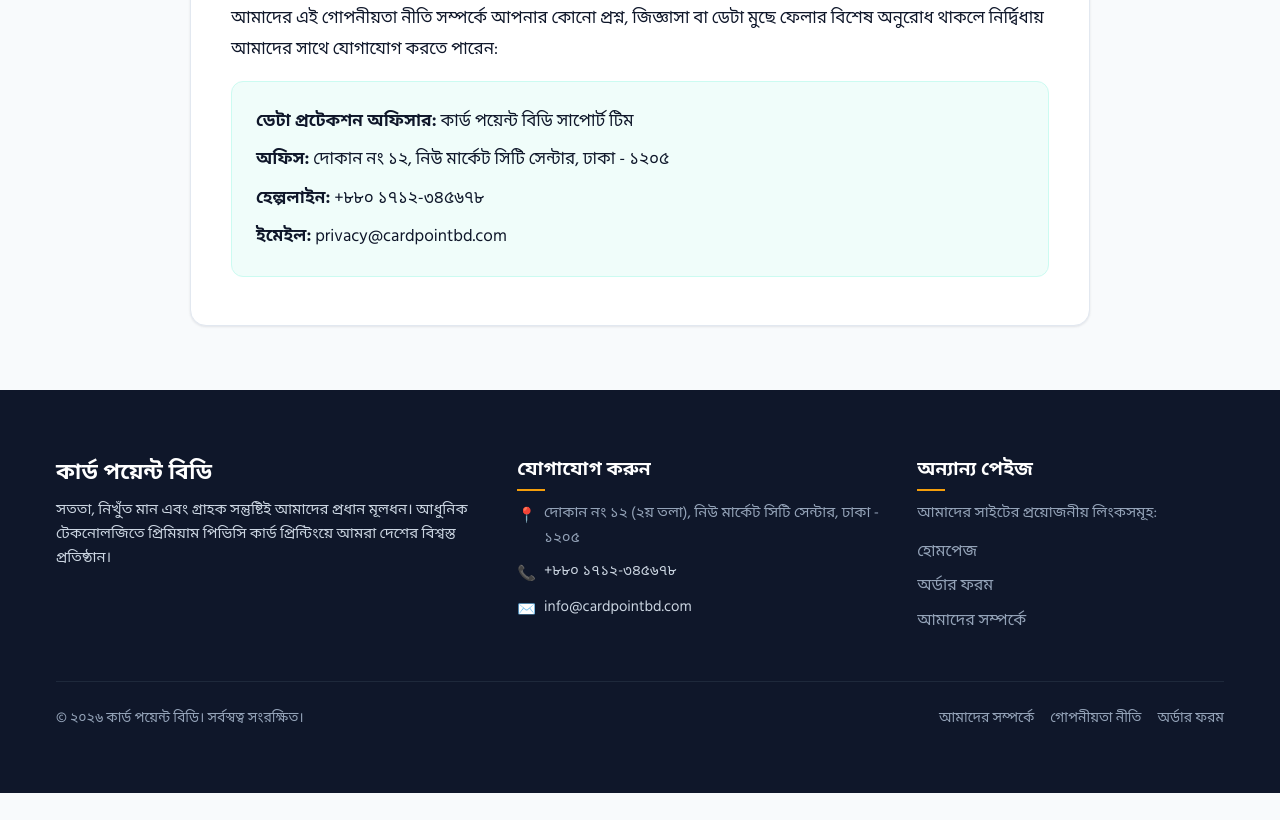
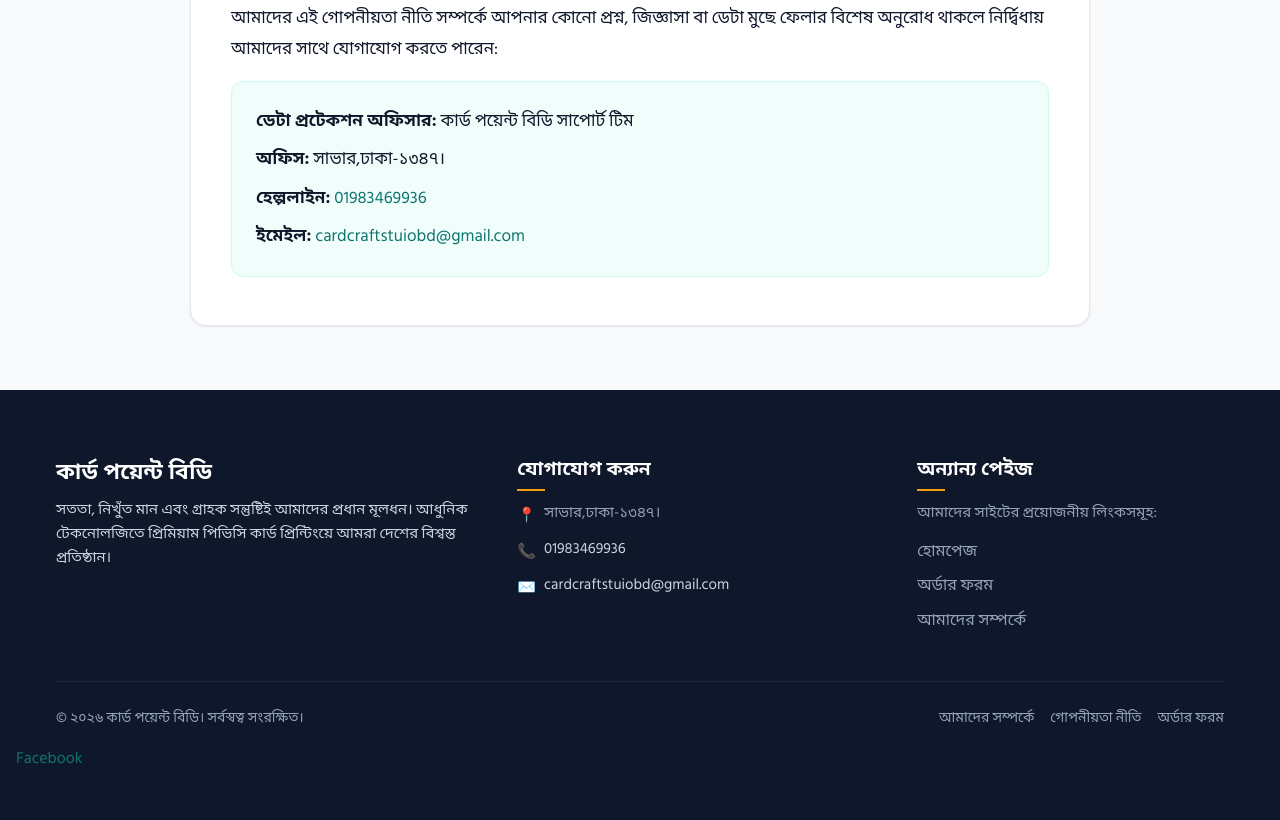
Before and after one commit to kofs46/CardCraftStudio, a plain HTML site: page privacy.html in a window 1280 px wide. Shown: the part 1543-2363 px from the top of the page. Before the commit the page ends 2336 px from the top, so only its background shows below. Drawn offline with Linux system fonts and the light colour scheme.

Commit message:
Connect business Facebook WhatsApp email and Savar address

```diff
--- a/js/main.js
+++ b/js/main.js
@@ -93,14 +93,14 @@ const previewSeed = [
 
 const previewDefaults = {
   businessName: "",
-  phone: "",
+  phone: "01983469936",
   phone2: "",
-  address: "",
-  email: "",
-  whatsapp: "",
+  address: "সাভার,ঢাকা-১৩৪৭।",
+  email: "cardcraftstuiobd@gmail.com",
+  whatsapp: "01983469936",
   bkash: "",
   nagad: "",
-  facebook: "",
+  facebook: "https://www.facebook.com/CardCraftstudiobd",
   instagram: "",
   youtube: "",
   tiktok: "",
@@ -139,7 +139,14 @@ function normalizePreview(data) {
     ...data,
     products,
     nidDemoReplacementVersion: 1,
-    settings: { ...previewDefaults, ...data.settings },
+    settings: {
+      ...previewDefaults,
+      ...data.settings,
+      ...(data.businessContactsVersion === 1 ? {} : Object.fromEntries(
+        ["phone", "phone2", "address", "email", "whatsapp", "facebook"].map((key) => [key, previewDefaults[key]])
+      )),
+    },
+    businessContactsVersion: 1,
     combos: data.combos || [],
   };
 }
@@ -226,7 +233,7 @@ function previewRead() {
     if (saved) {
       const previous = JSON.parse(saved);
       const normalized = normalizePreview(previous);
-      if (previous.nidDemoReplacementVersion !== 1) {
+      if (previous.nidDemoReplacementVersion !== 1 || previous.businessContactsVersion !== 1) {
         try { localStorage.setItem("pvc_shop_frontend_v1", JSON.stringify(normalized)); } catch {}
       }
       return normalized;
@@ -234,6 +241,7 @@ function previewRead() {
   } catch {}
   return {
     products: structuredClone(previewSeed),
+    businessContactsVersion: 1,
     nidDemoReplacementVersion: 1,
     categories: [...new Set(previewSeed.map((p) => p.category))],
     orders: [],
@@ -1214,7 +1222,19 @@ if (document.body.classList.contains("admin-body")) {
       else if (/প্রতিষ্ঠানের নাম/.test(title)) value = settings.businessName;
       if (value) {
         const p = label.parentElement;
-        p.replaceChildren(label, document.createTextNode(" " + value));
+        if (/ইমেইল/.test(title)) {
+          const link = document.createElement("a");
+          link.href = "mailto:" + value;
+          link.textContent = value;
+          p.replaceChildren(label, document.createTextNode(" "), link);
+        } else if (/হেল্পলাইন|ফোন|মোবাইল/.test(title) && !settings.phone2) {
+          const link = document.createElement("a");
+          link.href = phoneHref(settings.phone);
+          link.textContent = value;
+          p.replaceChildren(label, document.createTextNode(" "), link);
+        } else {
+          p.replaceChildren(label, document.createTextNode(" " + value));
+        }
       }
     });
     if (settings.whatsapp) {
--- a/privacy.html
+++ b/privacy.html
@@ -107,9 +107,9 @@
 
           <div style="background-color: var(--color-primary-surface); border: 1px solid var(--color-primary-light); padding: var(--space-6); border-radius: var(--radius-md); margin-top: var(--space-4);">
             <p style="margin-bottom: 8px;"><strong>ডেটা প্রটেকশন অফিসার:</strong> কার্ড পয়েন্ট বিডি সাপোর্ট টিম</p>
-            <p style="margin-bottom: 8px;"><strong>অফিস:</strong> দোকান নং ১২, নিউ মার্কেট সিটি সেন্টার, ঢাকা - ১২০৫</p>
-            <p style="margin-bottom: 8px;"><strong>হেল্পলাইন:</strong> +৮৮০ ১৭১২-৩৪৫৬৭৮</p>
-            <p style="margin-bottom: 0;"><strong>ইমেইল:</strong> privacy@cardpointbd.com</p>
+            <p style="margin-bottom: 8px;"><strong>অফিস:</strong> সাভার,ঢাকা-১৩৪৭।</p>
+            <p style="margin-bottom: 8px;"><strong>হেল্পলাইন:</strong> ০১৯৮৩৪৬৯৯৩৬</p>
+            <p style="margin-bottom: 0;"><strong>ইমেইল:</strong> cardcraftstuiobd@gmail.com</p>
           </div>
 
         </article>
@@ -134,15 +134,15 @@
           <ul class="footer__contact-list">
             <li class="footer__contact-item">
               <span class="footer__contact-icon">📍</span>
-              <span>দোকান নং ১২ (২য় তলা), নিউ মার্কেট সিটি সেন্টার, ঢাকা - ১২০৫</span>
+              <span>সাভার,ঢাকা-১৩৪৭।</span>
             </li>
             <li class="footer__contact-item">
               <span class="footer__contact-icon">📞</span>
-              <a href="tel:+8801712345678" class="footer__contact-link">+৮৮০ ১৭১২-৩৪৫৬৭৮</a>
+              <a href="tel:+8801983469936" class="footer__contact-link">০১৯৮৩৪৬৯৯৩৬</a>
             </li>
             <li class="footer__contact-item">
               <span class="footer__contact-icon">✉️</span>
-              <a href="mailto:info@cardpointbd.com" class="footer__contact-link">info@cardpointbd.com</a>
+              <a href="mailto:cardcraftstuiobd@gmail.com" class="footer__contact-link">cardcraftstuiobd@gmail.com</a>
             </li>
           </ul>
         </div>
@@ -174,12 +174,12 @@
   </footer>
 
   <!-- Floating WhatsApp -->
-  <a href="https://wa.me/8801712345678" target="_blank" rel="noopener noreferrer" class="floating-whatsapp" aria-label="হোয়াটসঅ্যাপে চ্যাট করুন">
+  <a href="https://wa.me/8801983469936" target="_blank" rel="noopener noreferrer" class="floating-whatsapp" aria-label="হোয়াটসঅ্যাপে চ্যাট করুন">
     <span class="floating-whatsapp__tooltip">হোয়াটসঅ্যাপে সাহায্য নিন</span>
     <img src="images/whatsapp-icon.svg" alt="WhatsApp Icon" width="32" height="32">
   </a>
 
   <!-- Script -->
-  <script defer src="js/main.js"></script>
+  <script defer src="js/main.js?v=business-contacts-8"></script>
 </body>
 </html>
```
Also changed, not shown: about.html (+9 -9 lines), admin.html (+1 -1 lines), index.html (+7 -11 lines), order.html (+6 -6 lines).
